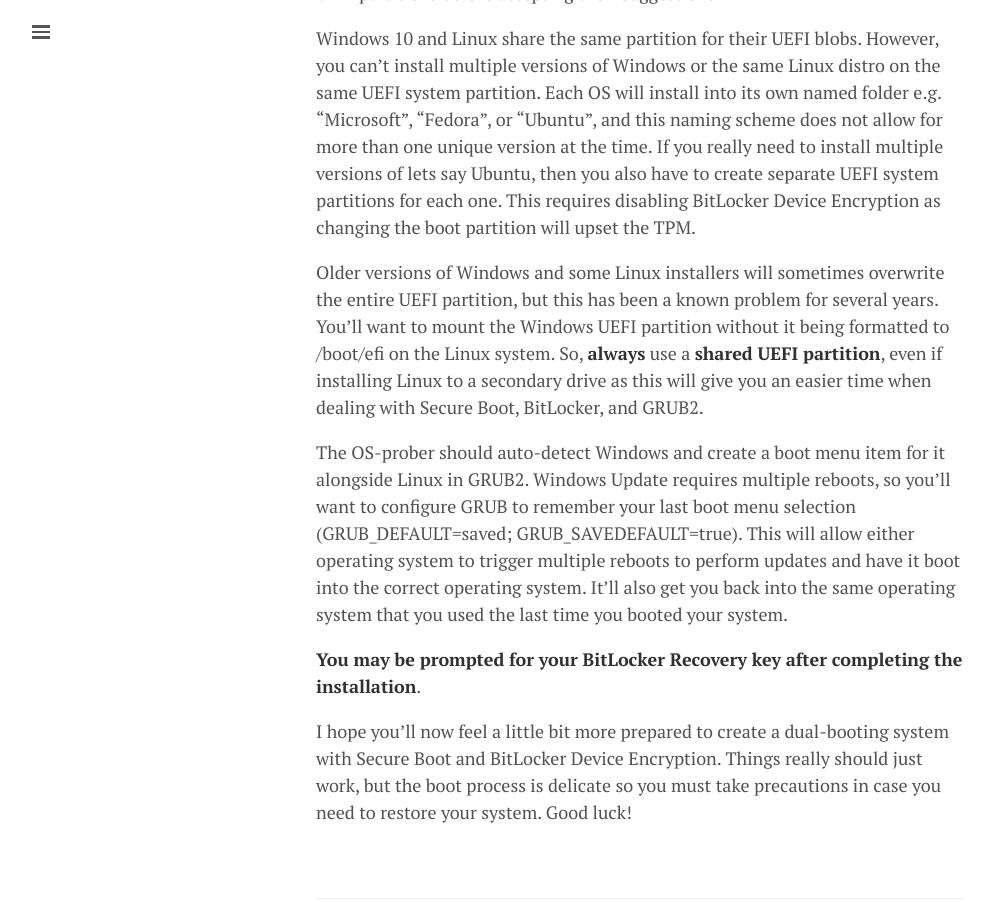
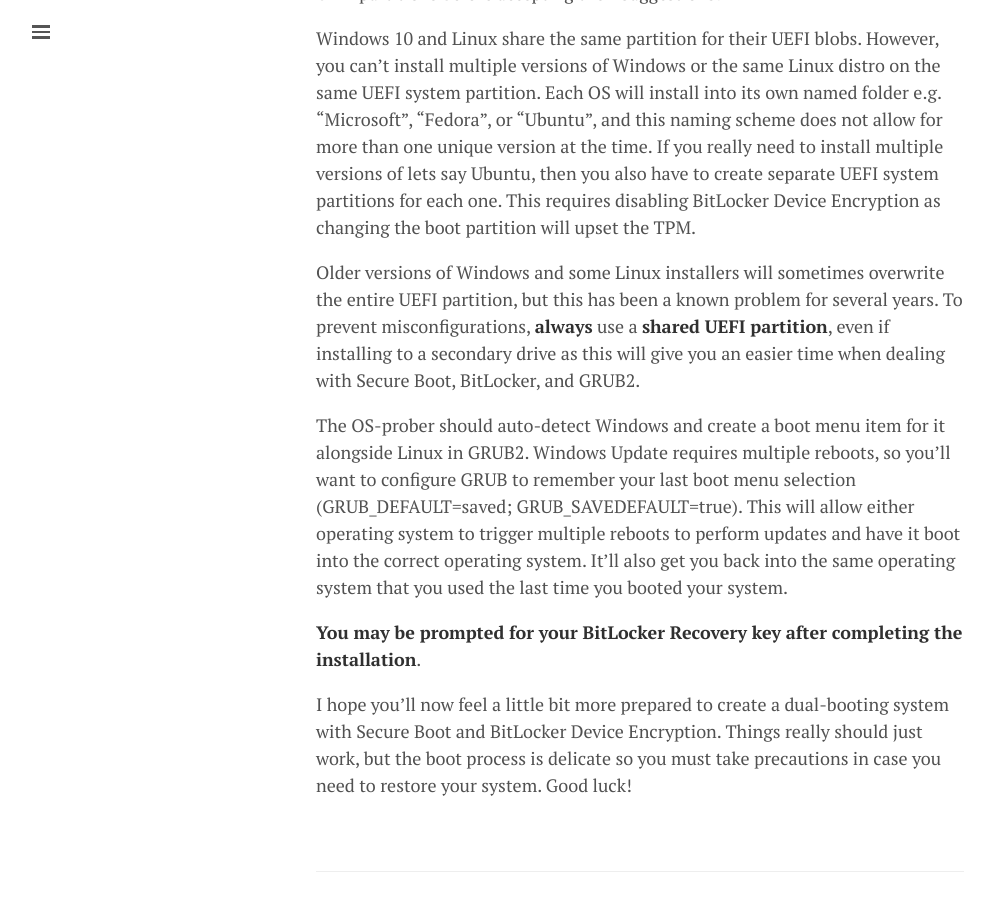
Before and after one commit to lgeurts/lgeurts.github.io, a Jekyll site: the page built from _posts/2019-03-19-dual-booting-windows-and-linux.md, in a window 1280 px wide and 900 px high, scrolled down 2752 px. Shown: the whole window, without its empty margins (0-993 px from the left). Built offline with Jekyll 4.4.1, drawn with Linux system fonts in a browser that asks for light colours; nearby versions of some CDN libraries; comment, search, counter and statistics services are not loaded.

Commit message:
Update 2019-03-19-dual-booting-windows-and-linux.md

```diff
--- a/_posts/2019-03-19-dual-booting-windows-and-linux.md
+++ b/_posts/2019-03-19-dual-booting-windows-and-linux.md
@@ -49,7 +49,7 @@
 
 Windows 10 and Linux share the same partition for their UEFI blobs. However, you can't install multiple versions of Windows or the same Linux distro on the same UEFI system partition. Each OS will install into its own named folder e.g. "Microsoft", “Fedora”, or "Ubuntu”, and this naming scheme does not allow for more than one unique version at the time. If you really need to install multiple versions of lets say Ubuntu, then you also have to create separate UEFI system partitions for each one. This requires disabling BitLocker Device Encryption as changing the boot partition will upset the TPM.
 
-Older versions of Windows and some Linux installers will sometimes overwrite the entire UEFI partition, but this has been a known problem for several years. You'll want to mount the Windows UEFI partition without it being formatted to /boot/efi on the Linux system. So, **always** use a **shared UEFI partition**, even if installing Linux to a secondary drive as this will give you an easier time when dealing with Secure Boot, BitLocker, and GRUB2.
+Older versions of Windows and some Linux installers will sometimes overwrite the entire UEFI partition, but this has been a known problem for several years. To prevent misconfigurations, **always** use a **shared UEFI partition**, even if installing to a secondary drive as this will give you an easier time when dealing with Secure Boot, BitLocker, and GRUB2.
 
 The OS-prober should auto-detect Windows and create a boot menu item for it alongside Linux in GRUB2. Windows Update requires multiple reboots, so you’ll want to configure GRUB to remember your last boot menu selection (GRUB_DEFAULT=saved; GRUB_SAVEDEFAULT=true). This will allow either operating system to trigger multiple reboots to perform updates and have it boot into the correct operating system. It’ll also get you back into the same operating system that you used the last time you booted your system.
 
```
